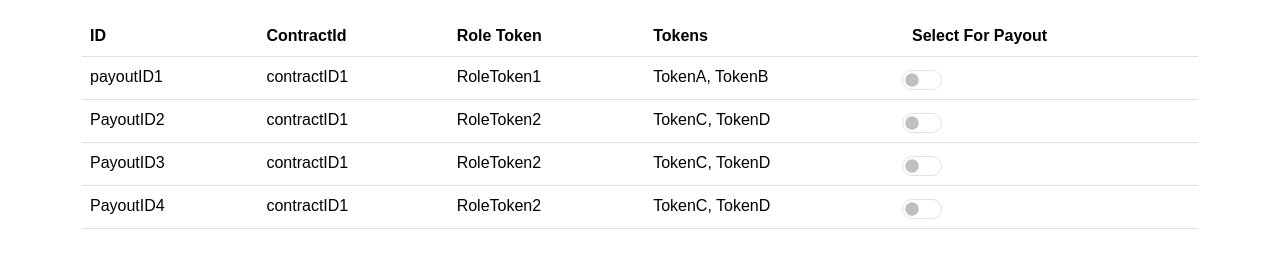
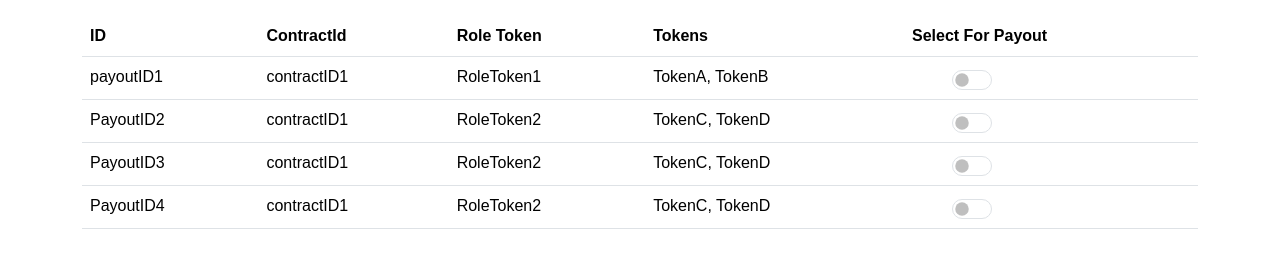
Before and after one commit to input-output-hk/marlowe-payouts, a React (Create React App) app: page /payouts in a window 1280 px wide. Shown: the part 179-436 px from the top of the page. Built offline with nearby package versions, Linux system fonts and the light colour scheme.

Commit message:
PLT-7034 center switch component

```diff
--- a/src/components/Payouts.tsx
+++ b/src/components/Payouts.tsx
@@ -147,7 +147,7 @@ const Payouts: React.FC<PayoutsProps> = ({sdk, setAndShowToast}) => {
                 <td>{payout.tokens.map((tk : Token) => tk.tokenName).join(", ")}</td>
                 <td>
                   <div className='form-check form-switch'>
-                    <input type="checkbox" className='form-check-input' checked={payoutsToBePaidIds.includes(payout.payoutId)} onChange={() => toggleBundleWithdrawal(payout.payoutId)}/>
+                    <input type="checkbox" className='form-check-input mx-auto' checked={payoutsToBePaidIds.includes(payout.payoutId)} onChange={() => toggleBundleWithdrawal(payout.payoutId)}/>
                   </div>
                 </td>
               </tr>
```
